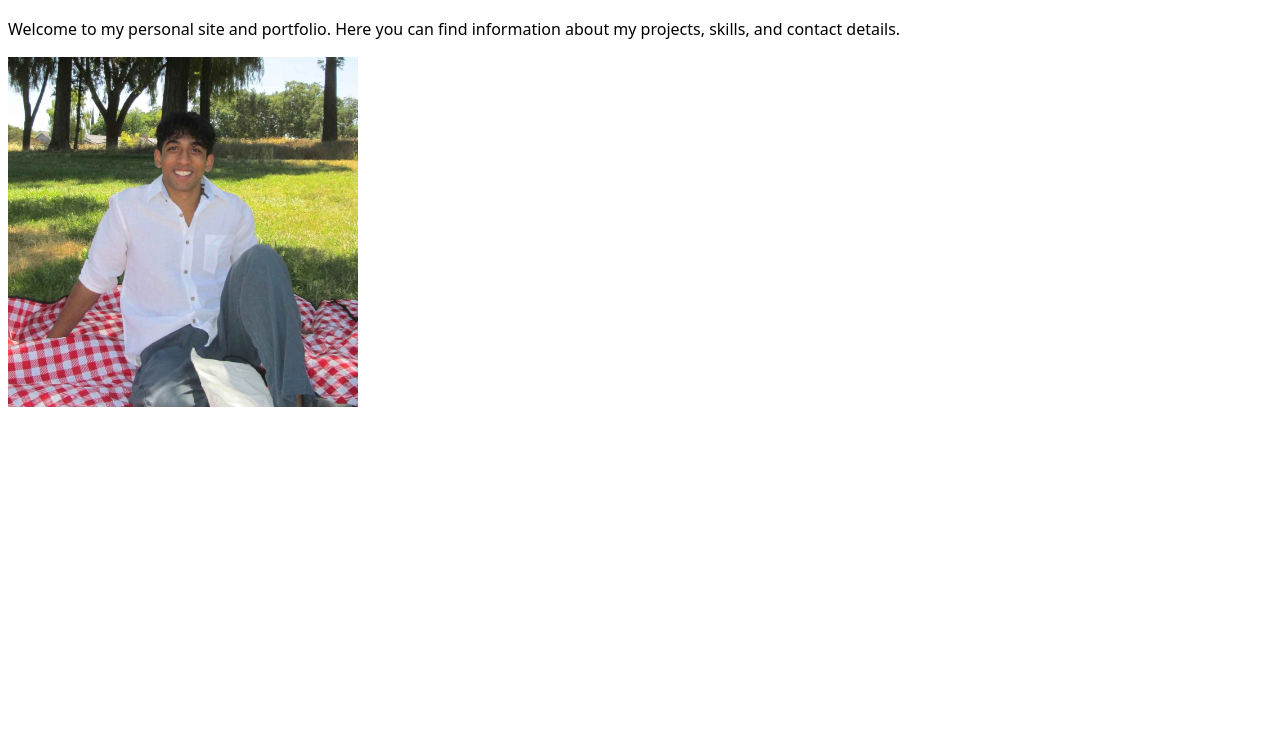
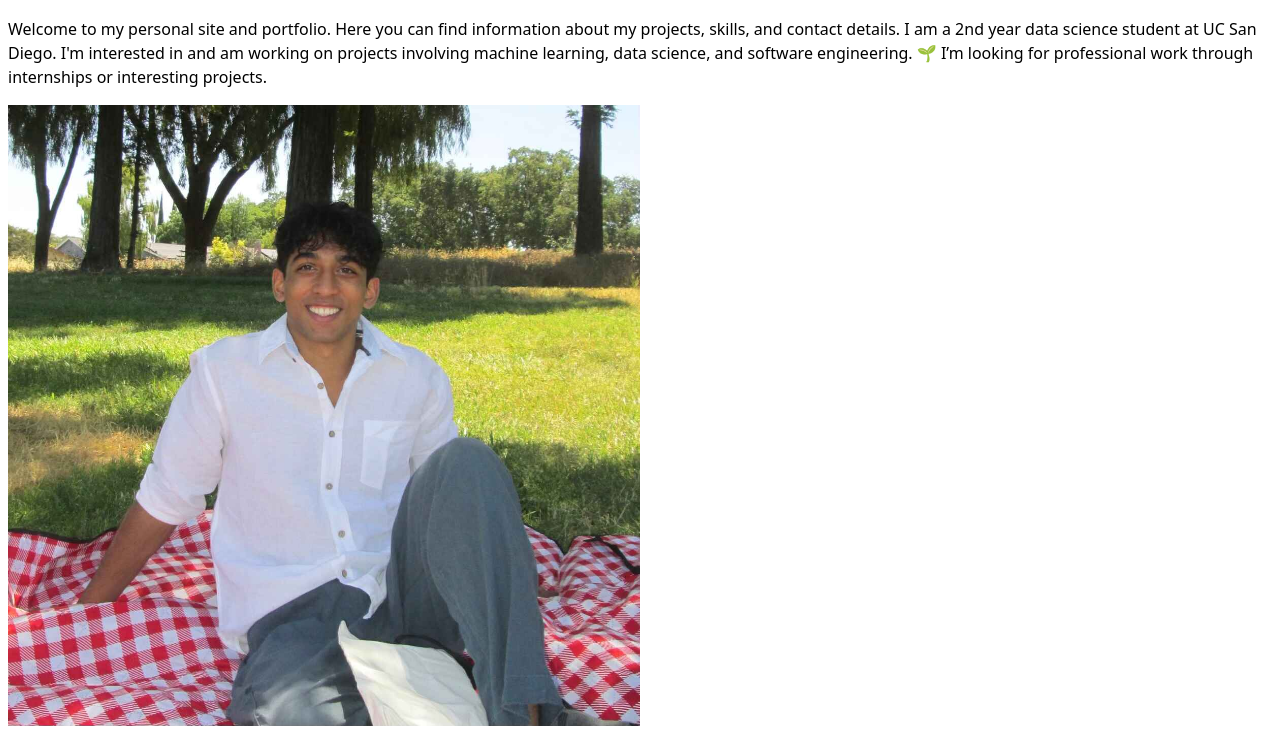
Before and after one commit to aathijmuthu/portfolio, a plain HTML site: page index.html in a window 1280 px wide. Shown: the part 195-935 px from the top of the page. Before the commit the page ends 800 px from the top, so only its background shows below. Drawn offline with Linux system fonts and the light colour scheme.

Commit message:
added contact fix

```diff
--- a/index.html
+++ b/index.html
@@ -16,8 +16,10 @@
             <li><a href="resume/index.html">Resume</a></li>
         </ul>
     <h1>Aathi Muthu</h1>
-    <p>Welcome to my personal site and portfolio. Here you can find information about my projects, skills, and contact details.</p>
-    <img src="images/IMG9_9311 (1).jpg" alt="Aathi Muthu headshot" height="350", width="350">
+    <p>Welcome to my personal site and portfolio. Here you can find information about my projects, skills, and contact details.
+     I am a 2nd year data science student at UC San Diego. I'm interested in and am working on projects involving machine learning, data science, and software engineering.
+    🌱 I’m looking for professional work through internships or interesting projects.</p>
+    <img src="images/IMG9_9311 (1).jpg" alt="Aathi Muthu headshot" style="width: 50%;height: auto;">
 
 </body>
 </html>
```
Also changed, not shown: contact/index.html (+1 -1 lines).
